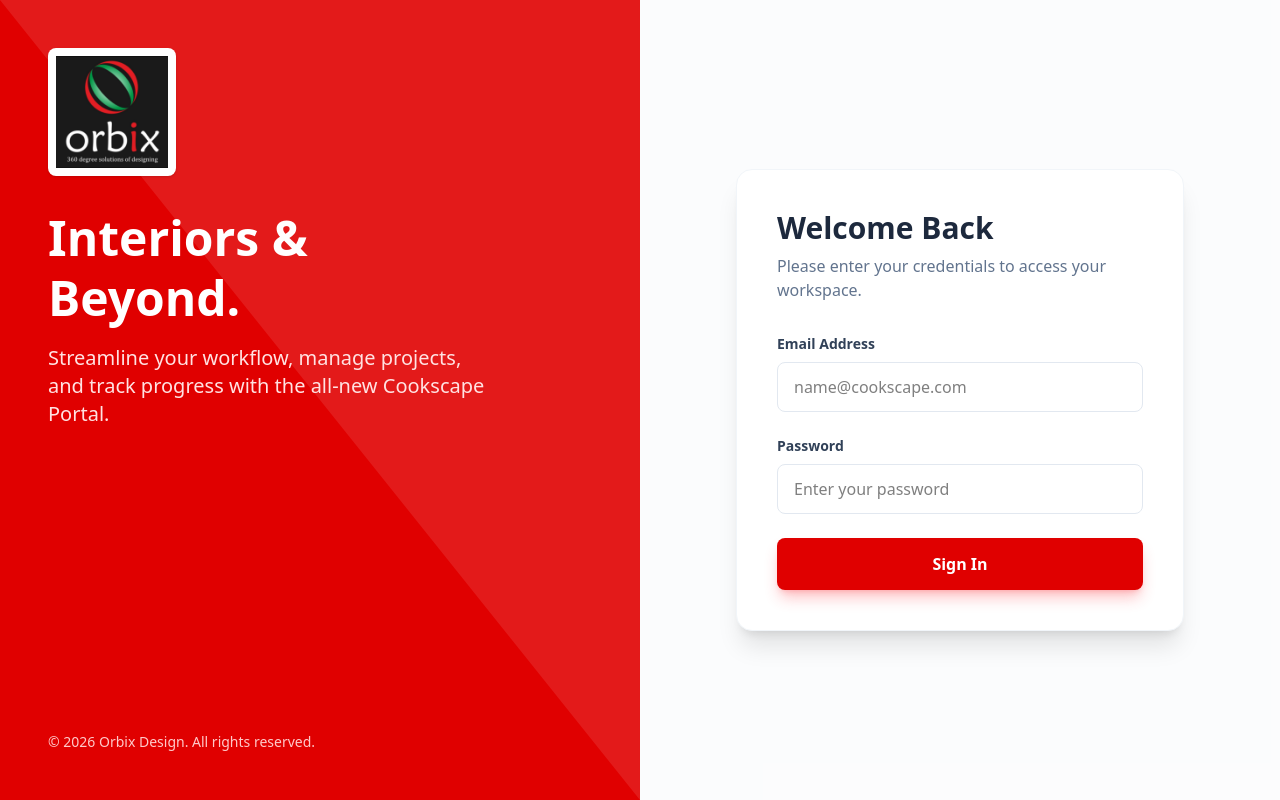
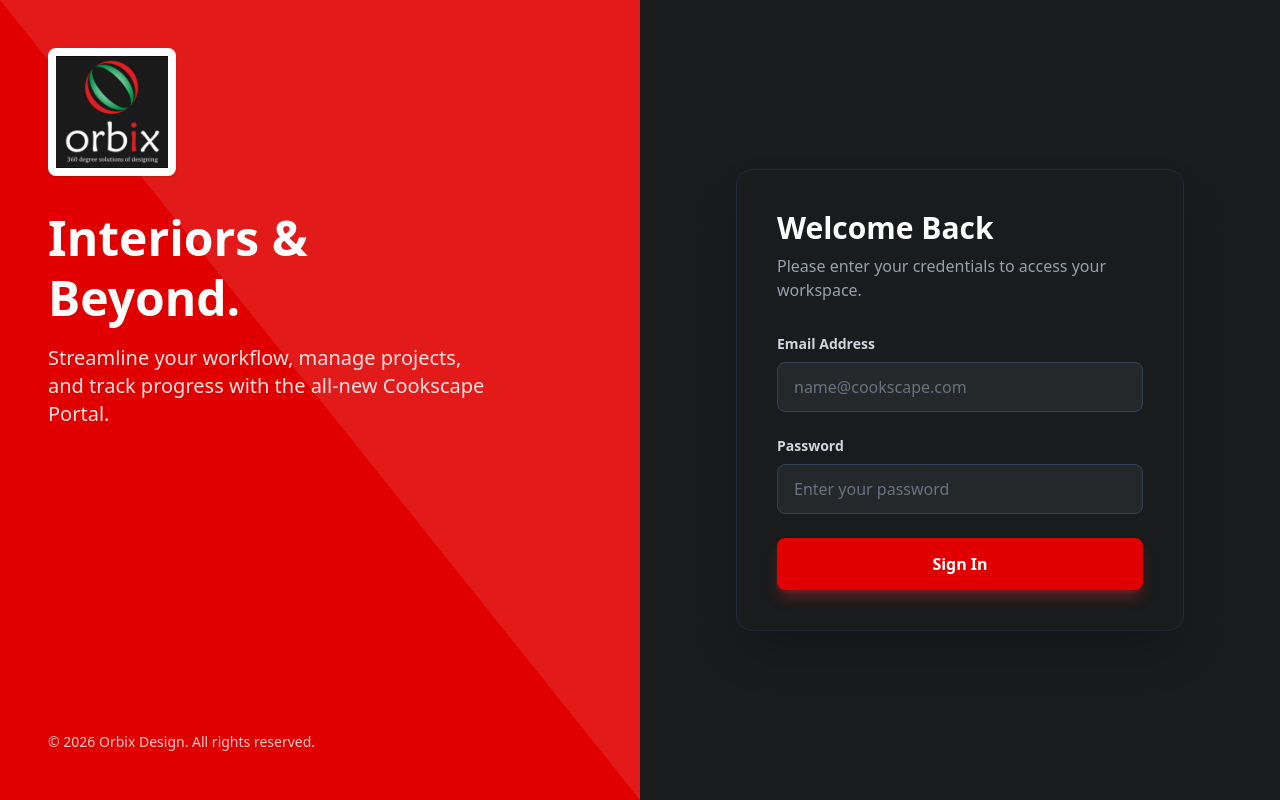
Before and after one commit to code-hero23/peopledesk, a React (Vite) app in the folder client/: page /login in a window 1280 px wide. Built offline with nearby package versions, Linux system fonts and the light colour scheme; no server answers.

Commit message:
style: update login page to dark theme #191b1c

```diff
--- a/client/src/pages/Login.jsx
+++ b/client/src/pages/Login.jsx
@@ -47,14 +47,14 @@ function Login() {
     };
 
     return (
-        <div className="flex min-h-screen bg-slate-50 font-sans">
+        <div className="flex min-h-screen bg-[#191b1c] font-sans text-white">
             {/* Left Side - Hero / Brand */}
             <div className="hidden lg:flex lg:w-1/2 bg-[#e00000] relative overflow-hidden flex-col justify-between p-12 text-white">
                 <div className="relative z-10">
                     <img
                         src="/orbix-logo.png"
                         alt="Cookscape Logo"
-                        className="h-32 object-contain mb-8 bg-white p-2 text-black rounded-lg shadow-sm" // Added bg-white for visibility if logo is transparent/dark
+                        className="h-32 object-contain mb-8 bg-white p-2 text-black rounded-lg shadow-sm"
                     />
                     <h1 className="text-5xl font-bold leading-tight mb-4">Interiors &<br />Beyond.</h1>
                     <p className="text-red-100 text-xl max-w-md">Streamline your workflow, manage projects, and track progress with the all-new Cookscape Portal.</p>
@@ -73,22 +73,22 @@ function Login() {
             </div>
 
             {/* Right Side - Login Form */}
-            <div className="w-full lg:w-1/2 flex items-center justify-center p-8 bg-white/50">
-                <div className="w-full max-w-md bg-white p-10 rounded-2xl shadow-xl border border-slate-100">
+            <div className="w-full lg:w-1/2 flex items-center justify-center p-8 bg-[#191b1c]">
+                <div className="w-full max-w-md bg-[#191b1c] p-10 rounded-2xl shadow-2xl border border-gray-800">
                     <div className="text-center mb-8 lg:text-left">
                         {/* Mobile Logo */}
-                        <img src="/orbix-logo.png" alt="Logo" className="h-20 mx-auto lg:hidden mb-6" />
+                        <img src="/orbix-logo.png" alt="Logo" className="h-20 mx-auto lg:hidden mb-6 bg-white rounded-lg p-2" />
 
-                        <h2 className="text-3xl font-bold text-slate-800">Welcome Back</h2>
-                        <p className="text-slate-500 mt-2">Please enter your credentials to access your workspace.</p>
+                        <h2 className="text-3xl font-bold text-white">Welcome Back</h2>
+                        <p className="text-gray-400 mt-2">Please enter your credentials to access your workspace.</p>
                     </div>
 
                     <form onSubmit={onSubmit} className="space-y-6">
                         <div>
-                            <label className="block text-sm font-semibold text-slate-700 mb-2">Email Address</label>
+                            <label className="block text-sm font-semibold text-gray-300 mb-2">Email Address</label>
                             <input
                                 type="email"
-                                className="w-full px-4 py-3 rounded-lg border border-slate-200 focus:border-[#e00000] focus:ring-4 focus:ring-red-500/10 outline-none transition-all"
+                                className="w-full px-4 py-3 rounded-lg border border-gray-700 bg-[#25282a] text-white focus:border-[#e00000] focus:ring-4 focus:ring-red-500/10 outline-none transition-all placeholder-gray-500"
                                 id="email"
                                 name="email"
                                 value={email}
@@ -99,11 +99,11 @@ function Login() {
                         </div>
                         <div>
                             <div className="flex justify-between items-center mb-2">
-                                <label className="block text-sm font-semibold text-slate-700">Password</label>
+                                <label className="block text-sm font-semibold text-gray-300">Password</label>
                             </div>
                             <input
                                 type="password"
-                                className="w-full px-4 py-3 rounded-lg border border-slate-200 focus:border-[#e00000] focus:ring-4 focus:ring-red-500/10 outline-none transition-all"
+                                className="w-full px-4 py-3 rounded-lg border border-gray-700 bg-[#25282a] text-white focus:border-[#e00000] focus:ring-4 focus:ring-red-500/10 outline-none transition-all placeholder-gray-500"
                                 id="password"
                                 name="password"
                                 value={password}
```
